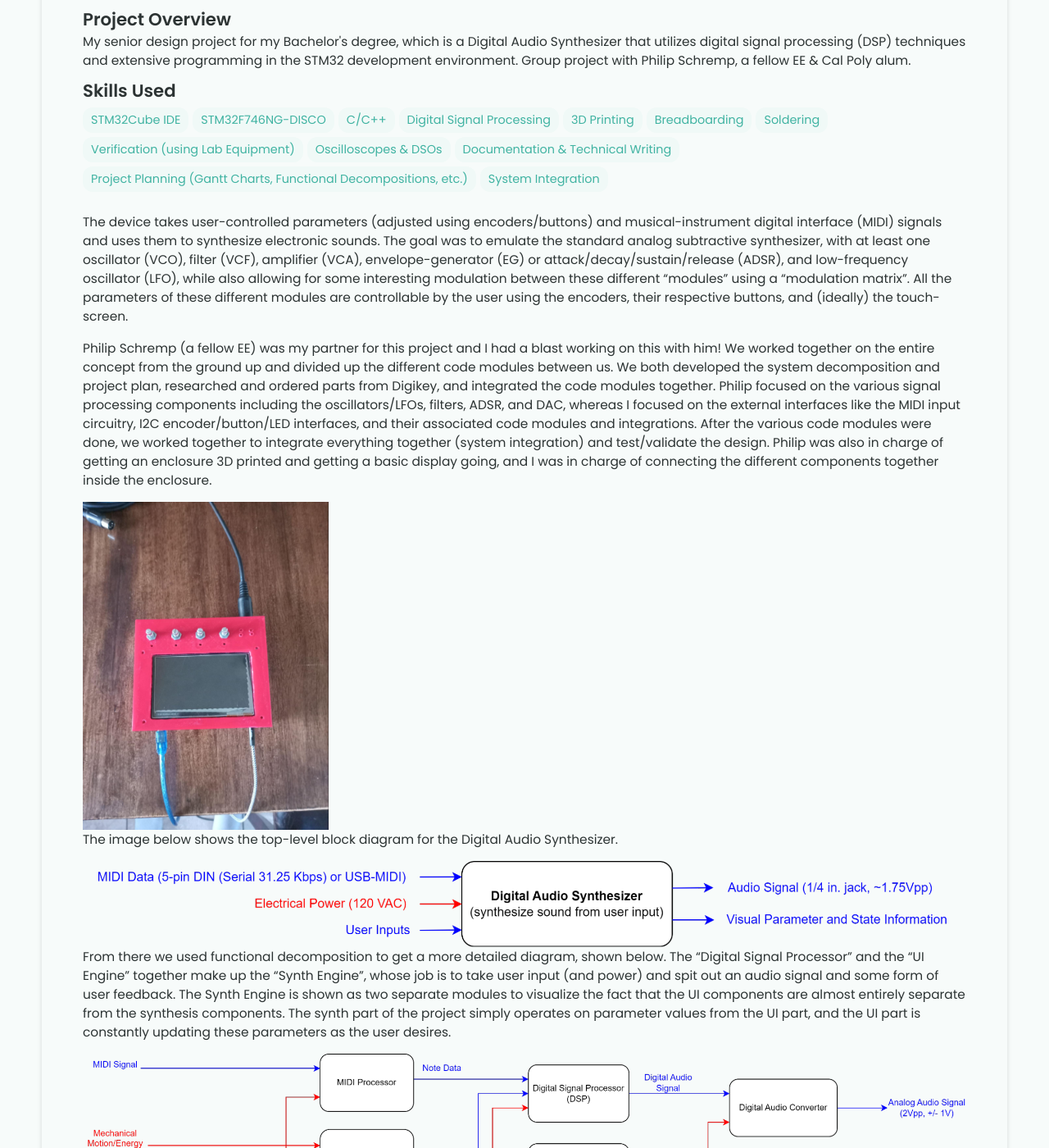
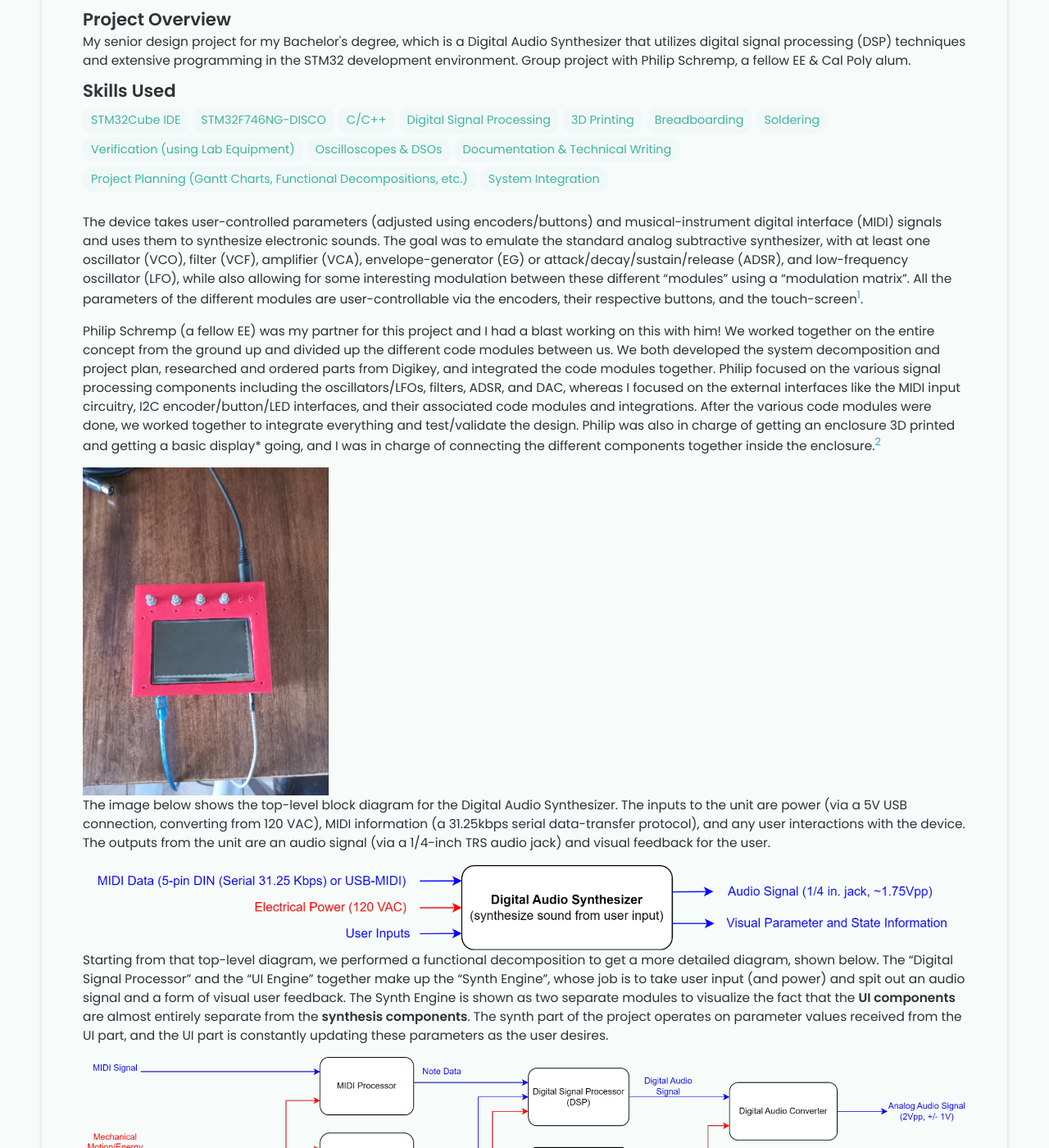
Before and after one commit to AlexanduhHi/alexanduhhi.github.io, a Jekyll site: the page built from _projects/Digital_Audio_Synthesizer/index.md, in a window 1280 px wide and 1400 px high, scrolled down 549 px. Shown: the whole window at 82% size. Built offline with Jekyll 4.4.1, drawn with Linux system fonts in a browser that asks for light colours; some of the changed text lies outside the part shown.

Commit message:
Update index.md

```diff
--- a/_projects/Digital_Audio_Synthesizer/index.md
+++ b/_projects/Digital_Audio_Synthesizer/index.md
@@ -18,23 +18,25 @@ skills:
 main-image: /DAS_on.jpg
 ---
 
-The device takes user-controlled parameters (adjusted using encoders/buttons) and musical-instrument digital interface (MIDI) signals and uses them to synthesize electronic sounds. The goal was to emulate the standard analog subtractive synthesizer, with at least one oscillator (VCO), filter (VCF), amplifier (VCA), envelope-generator (EG) or attack/decay/sustain/release (ADSR), and low-frequency oscillator (LFO), while also allowing for some interesting modulation between these different "modules" using a "modulation matrix". All the parameters of these different modules are controllable by the user using the encoders, their respective buttons, and (ideally) the touch-screen.
+The device takes user-controlled parameters (adjusted using encoders/buttons) and musical-instrument digital interface (MIDI) signals and uses them to synthesize electronic sounds. The goal was to emulate the standard analog subtractive synthesizer, with at least one oscillator (VCO), filter (VCF), amplifier (VCA), envelope-generator (EG) or attack/decay/sustain/release (ADSR), and low-frequency oscillator (LFO), while also allowing for some interesting modulation between these different "modules" using a "modulation matrix". All the parameters of the different modules are user-controllable via the encoders, their respective buttons, and the touch-screen[^1].
 
-Philip Schremp (a fellow EE) was my partner for this project and I had a blast working on this with him! We worked together on the entire concept from the ground up and divided up the different code modules between us. We both developed the system decomposition and project plan, researched and ordered parts from Digikey, and integrated the code modules together. Philip focused on the various signal processing components including the oscillators/LFOs, filters, ADSR, and DAC, whereas I focused on the external interfaces like the MIDI input circuitry, I2C encoder/button/LED interfaces, and their associated code modules and integrations. After the various code modules were done, we worked together to integrate everything together (system integration) and test/validate the design. Philip was also in charge of getting an enclosure 3D printed and getting a basic display going, and I was in charge of connecting the different components together inside the enclosure.
+Philip Schremp (a fellow EE) was my partner for this project and I had a blast working on this with him! We worked together on the entire concept from the ground up and divided up the different code modules between us. We both developed the system decomposition and project plan, researched and ordered parts from Digikey, and integrated the code modules together. Philip focused on the various signal processing components including the oscillators/LFOs, filters, ADSR, and DAC, whereas I focused on the external interfaces like the MIDI input circuitry, I2C encoder/button/LED interfaces, and their associated code modules and integrations. After the various code modules were done, we worked together to integrate everything and test/validate the design. Philip was also in charge of getting an enclosure 3D printed and getting a basic display* going, and I was in charge of connecting the different components together inside the enclosure.[^2]
 
 {% include image-gallery.html images="DAS_off.jpg" height="400" %}
 
-The image below shows the top-level block diagram for the Digital Audio Synthesizer.
+The image below shows the top-level block diagram for the Digital Audio Synthesizer. The inputs to the unit are power (via a 5V USB connection, converting from 120 VAC), MIDI information (a 31.25kbps serial data-transfer protocol), and any user interactions with the device. The outputs from the unit are an audio signal (via a 1/4-inch TRS audio jack) and visual feedback for the user.
 
 {% include image-gallery.html images="top_level_diagram.png" height="400" %}
 
-From there we used functional decomposition to get a more detailed diagram, shown below. The "Digital Signal Processor" and the "UI Engine" together make up the "Synth Engine", whose job is to take user input (and power) and spit out an audio signal and some form of user feedback. The Synth Engine is shown as two separate modules to visualize the fact that the UI components are almost entirely separate from the synthesis components. The synth part of the project simply operates on parameter values from the UI part, and the UI part is constantly updating these parameters as the user desires.
+Starting from that top-level diagram, we performed a functional decomposition to get a more detailed diagram, shown below. The "Digital Signal Processor" and the "UI Engine" together make up the "Synth Engine", whose job is to take user input (and power) and spit out an audio signal and a form of visual user feedback. The Synth Engine is shown as two separate modules to visualize the fact that the **UI components** are almost entirely separate from the **synthesis components**. The synth part of the project operates on parameter values received from the UI part, and the UI part is constantly updating these parameters as the user desires.
 
 {% include image-gallery.html images="func_decomp_3.png" height="400" %}
 
-The Synth Engine is the most complex part of the project, and it breaks down further into the image below. We did the same for the other modules but I won't include them here. Check the full report linked at the end for details.
+The Synth Engine is the most complex part of the project, and it breaks down further into the image below. We did the same for the other modules but I won't include them here. Check the full report linked at the end for details[^2].
 
 {% include image-gallery.html images="synth_engine.png" height="400" %}
 
-Please check the following link for the full documentation for this project:
+[^1]: The touchscreen was not fully implemented due to time constraints. The display works, but the "touch" feature is not implemented. Also, the UI leaves a lot to be desired, and this is one area for future development.
+
+[^2]: Please check the following link for the full documentation for this project:
 [https://digitalcommons.calpoly.edu/eesp/646/](https://digitalcommons.calpoly.edu/eesp/646/)
```
